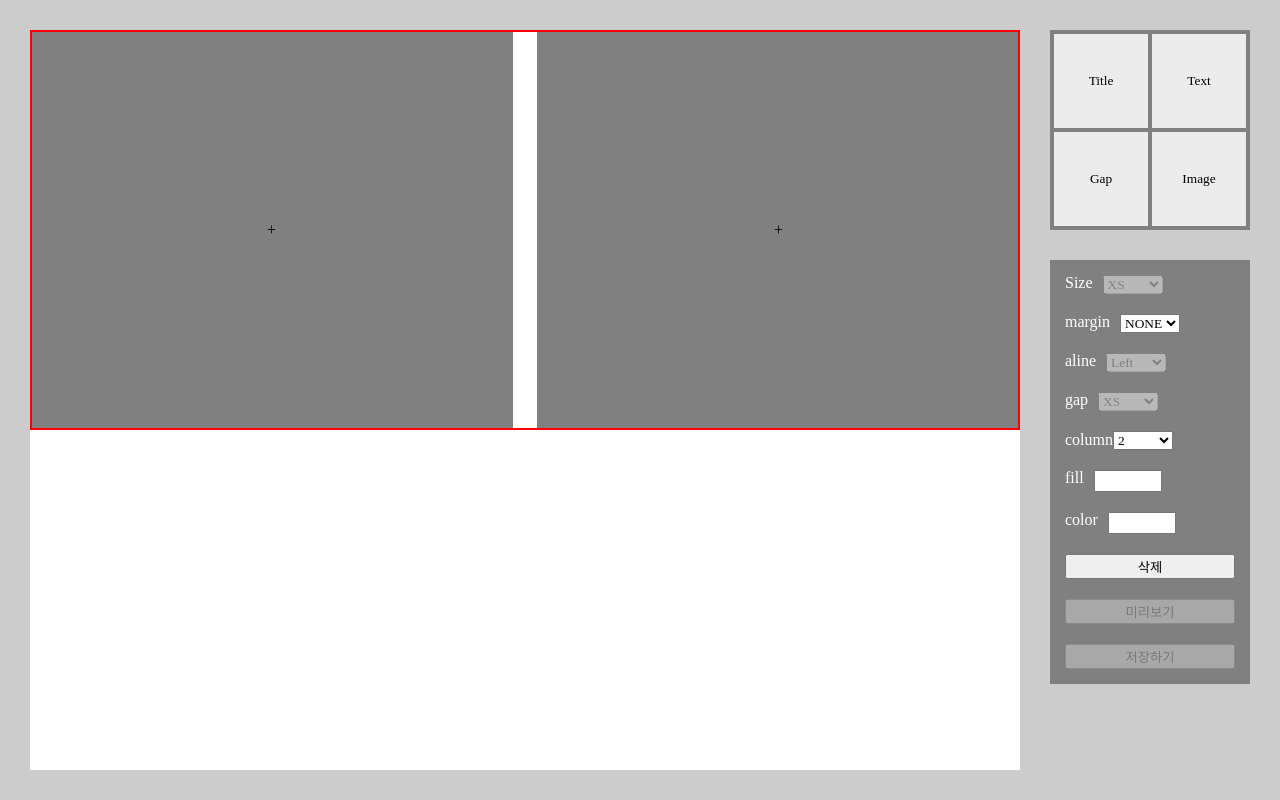
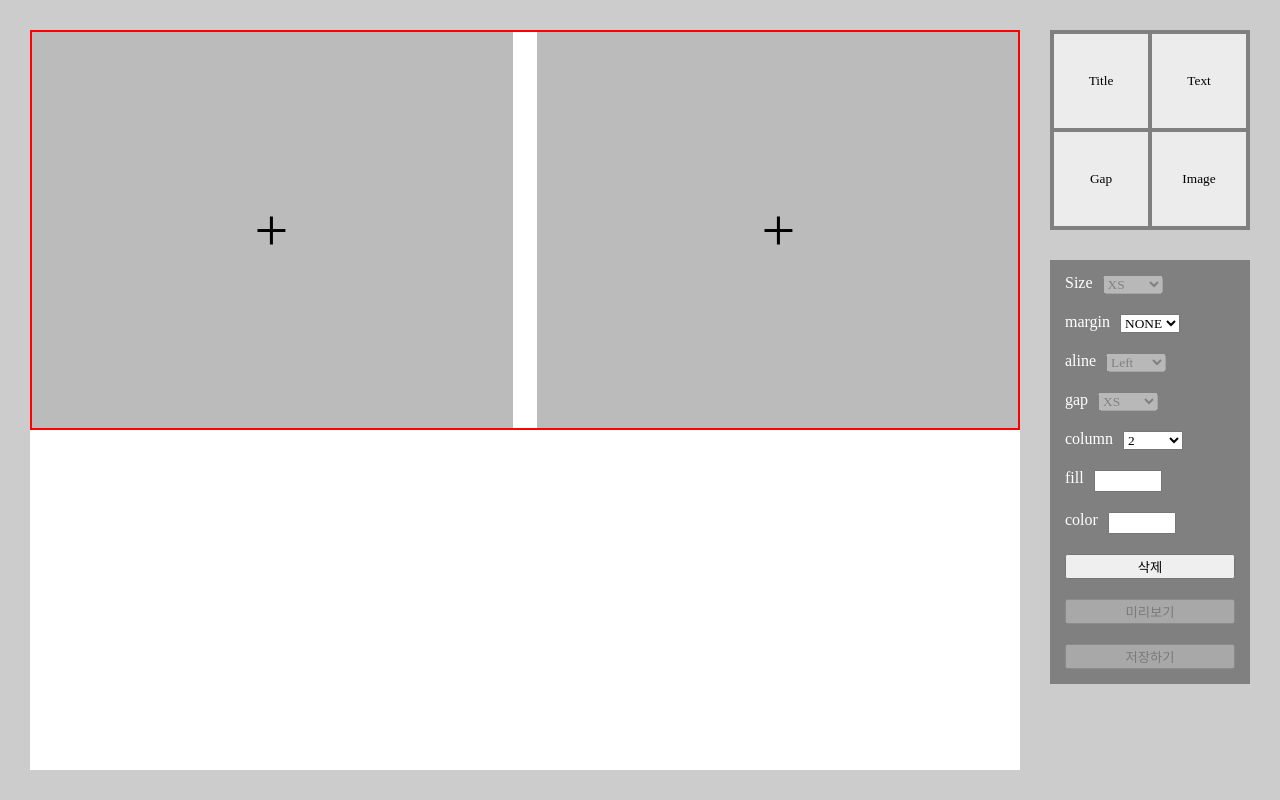
Before and after one commit to jo-duchan/portfolio-editor, a React (Create React App) app: page / in a window 1280 px wide. Both pictures are taken after a click on the button "Image". Built offline with nearby package versions, Linux system fonts and the light colour scheme; a web font is replaced by a local one.

Commit message:
image label 스타일 수정

```diff
--- a/src/components/edit/Editor.tsx
+++ b/src/components/edit/Editor.tsx
@@ -182,7 +182,7 @@ const Container = styled.div`
   flex-direction: column;
   gap: 20px;
 
-  & :is(.size, .margin, .aline, .gap) {
+  & :is(.size, .margin, .aline, .gap, .column) {
     display: flex;
     gap: 10px;
   }
--- a/src/components/edit/ImageElement.tsx
+++ b/src/components/edit/ImageElement.tsx
@@ -98,7 +98,12 @@ const UploadButton = styled.div`
   justify-content: center;
   width: 100%;
   height: 400px;
-  background: gray;
+  background: #bbb;
+
+  & label {
+    font-size: 60px;
+    cursor: pointer;
+  }
 
   & input {
     display: none;
```
